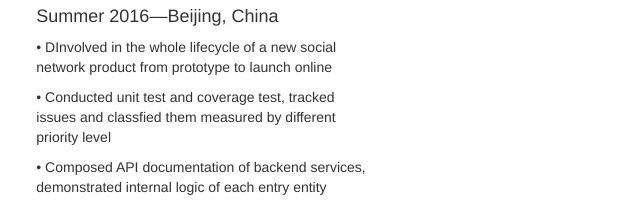
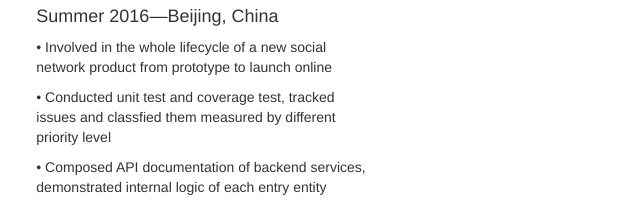
Before and after one commit to Aristotleyyw/Aristotleyyw.github.io, a plain HTML site: page index.html in a window 1280 px wide. Shown: the part 806-1010 px from the top of the page, 449-1089 px from the left. Drawn offline with nearby package versions, Linux system fonts and the light colour scheme; a script that the page names is missing.

Commit message:
Update index.html

```diff
--- a/index.html
+++ b/index.html
@@ -83,7 +83,7 @@
       <div class="col-sm-4">
         <h3> Emerican Ltd. Software Development Intern</h3>
         <h4>Summer 2016—Beijing, China           </h4>
-        <p>• DInvolved in the whole lifecycle of a new social network product from prototype to launch online </p>
+        <p>• Involved in the whole lifecycle of a new social network product from prototype to launch online </p>
 	<P>• Conducted unit test and coverage test, tracked issues and classfied them measured by different priority level</p>
         <p>• Composed API documentation of backend services, demonstrated internal logic of each entry entity </p>
         <p>• Participated in code reviews, scrum meetings and discussions regarding evolution of product architecture and design  </p>
```
